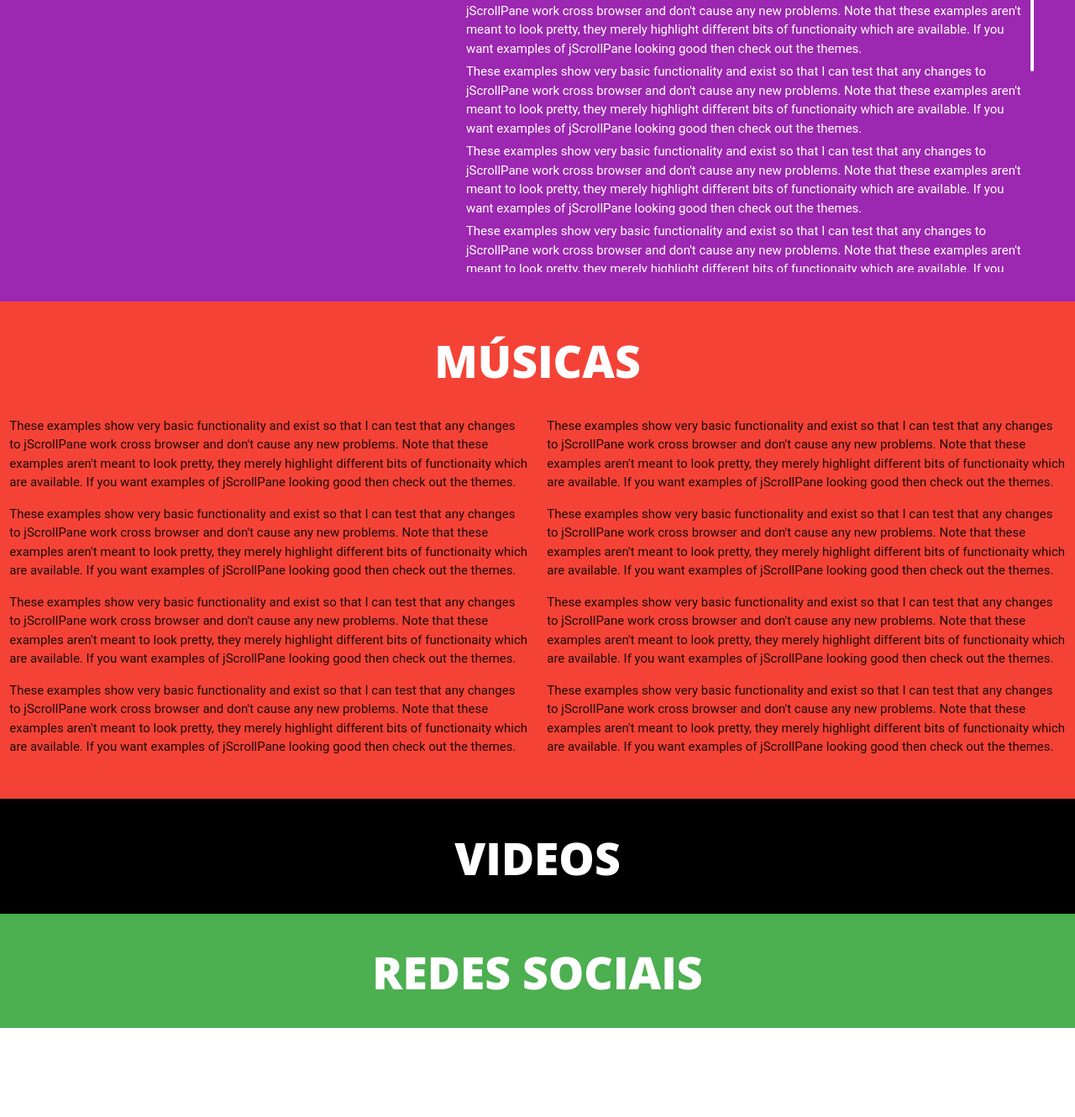
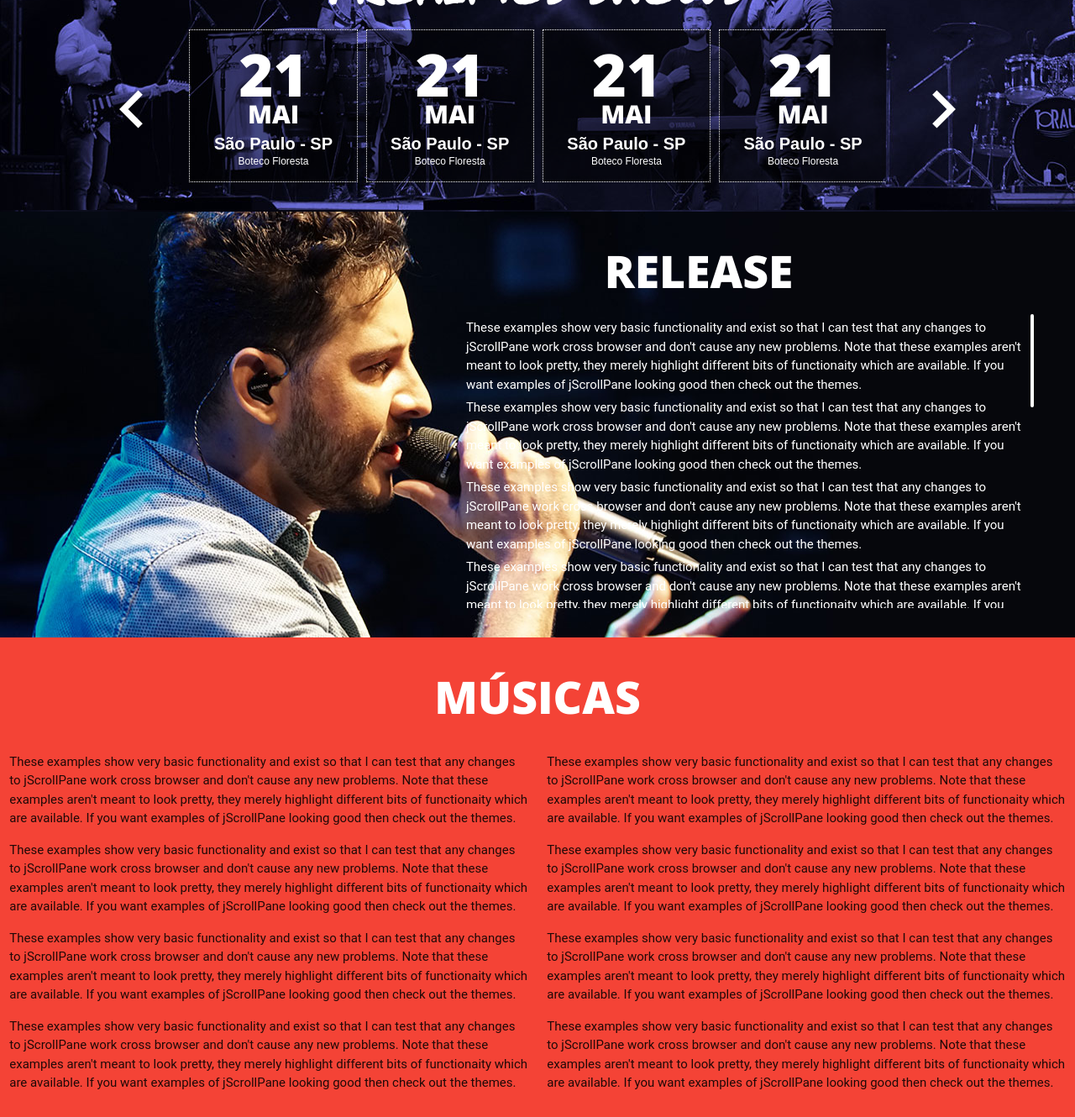
Before and after one commit to diogosilvasantana/weband, a PHP site: page / in a window 1280 px wide. Shown: the part 936-2266 px from the top of the page at 84% size. Run offline with PHP 8.4, Linux system fonts and the light colour scheme; some libraries are stand-ins or nearby versions; some web fonts are replaced.

Commit message:
Site Leandro Vieira

```diff
--- a/includes/css/custom.css
+++ b/includes/css/custom.css
@@ -6,9 +6,6 @@
 #home {
   height: 850px;
   margin-top: -65px; }
-
-.logomarca {
-  margin-top: 150px; }
 
 .parallax-container {
   height: 400px; }
@@ -51,6 +48,18 @@ h2 {
     width: 80%;
     margin-top: 16px; }
 
+.logomarca img {
+  margin-top: 90px;
+  margin-left: 25%; }
+
+.foto-topo img {
+  margin-right: 30%; }
+
+.youtube {
+  width: 100%;
+  margin-top: 2%;
+  margin-left: 20%; }
+
 .menu-background {
   background-color: transparent;
   transition: 0.3s; }
@@ -59,17 +68,19 @@ h2 {
   margin-top: 10px;
   transition: 0.3s; }
   .nav-wrapper ul li a span:hover {
-    border-bottom: solid 2px orange;
+    border-bottom: solid 2px #f6dd28;
     padding-bottom: 5px; }
   .nav-wrapper ul li a:hover {
     background: transparent;
     padding-bottom: -10px; }
 
 .menu-center {
-  margin-left: 24%; }
+  margin-left: 24%;
+  font-family: "Roboto", sans-serif; }
 
 #agenda {
-  margin-top: -400px; }
+  background-image: url("../../includes/img/agenda-bg.jpg");
+  text-align: center; }
 
 .agenda-titulo {
   font-family: 'Permanent Marker', cursive; }
@@ -104,6 +115,11 @@ h2 {
     font-size: 12px;
     margin-bottom: 15px; }
 
+#release {
+  background-image: url("../../includes/img/release-bg.jpg"); }
+  #release .title {
+    margin-left: 30%; }
+
 .scroll-pane {
   width: 100%;
   height: 350px;
--- a/index.php
+++ b/index.php
@@ -30,14 +30,13 @@
         <nav class="transparent z-depth-0">
           <div class="nav-wrapper menu-background">
             <div class="container">
-            <div class="brand-logo"><img src="includes/img/logo_header.png"></div>
+            <div class="brand-logo"><img src="includes/img/logo_menu.png"></div>
             <a href="#" data-activates="mobile-demo" class="button-collapse"><i class="material-icons">menu</i></a>
             <ul id="nav-mobile" class="menu-center hide-on-med-and-down">
               <li><a href="#home"><span>HOME</span></a></li>
                 <li><a href="#agenda"><span>AGENDA</span></a></li>
                 <li><a href="#release"><span>RELEASE</span></a></li>
                 <li><a href="#musicas"><span>MÚSICAS</span></a></li>
-                <li><a href="#videos"><span>VIDEOS</span></a></li>
                 <li><a href="#fotos"><span>FOTOS</span></a></li>
                 <li><a href="#redes_sociais"><span>REDES SOCIAIS</span></a></li>
               <li><a href="#contato"><span>CONTATO</span></a></li>
@@ -51,7 +50,6 @@
                 <li><a href="#agenda">AGENDA</a></li>
                 <li><a href="#release">RELEASE</a></li>
                 <li><a href="#musicas">MÚSICAS</a></li>
-                <li><a href="#videos">VIDEOS</a></li>
                 <li><a href="#fotos">FOTOS</a></li>
                 <li><a href="#redes_sociais">REDES SOCIAIS</a></li>
                 <li><a href="#contato">CONTATO</a></li>
@@ -69,14 +67,21 @@
     <section>
       <div id="home" class="section scrollspy parallax-container">
         <div class="parallax">
-          <img src="https://s2.glbimg.com/bZJZ7zlFD2vbCuvH2w80wwvimak=/0x0:1600x1067/1008x0/smart/filters:strip_icc()/i.s3.glbimg.com/v1/AUTH_59edd422c0c84a879bd37670ae4f538a/internal_photos/bs/2017/i/V/UJvHpyRByNf5DZ7Kyf1A/2.jpg">
+          <img src="includes/img/bg-top.jpg">
           </div>
 
           <div class="row">
             <div class="col s6 logomarca">
-              <h2>Sua Logo Aqui</h2>
+                <img src="includes/img/logo_header.png" align="center">
+                <div class="youtube">
+                    <iframe src="https://www.youtube.com/embed/Cd413EKTggQ?autoplay=1&showinfo=0&rel=0&iv_load_policy=3&fs=0&autohide=0&controls=0&disablekb=1" width="720" height="405" frameborder="0"></iframe>
+                </div>
             </div>
 
+              <div class="col s4 foto-topo">
+                  <img src="includes/img/foto-principal.png">
+              </div>
+<!--
             <div class="col s6">
               <ul class="social container">
                 <li><a href="#Facebook"><i class="fa fa-facebook fa-2x" aria-hidden="true"></i></a></li>
@@ -86,10 +91,9 @@
               </ul>
             </div>
           </div>
-
+-->
           </div>
       </div>
-
 
 
       <!-- AGENDA -->
@@ -124,9 +128,8 @@
       </div>
 
       <!-- RELEASE -->
-        <div id="release" class="section scrollspy purple">
+        <div id="release" class="section scrollspy">
           <h2 class="title">RELEASE</h2>
-
 
           <!-- RELASE DESKTOP -->
           <div class="row container hide-on-med-and-down">
@@ -241,12 +244,7 @@
             </div>
           </div>
 
-          <div id="videos" class="section scrollspy black">
-              <h2 class="title">VIDEOS</h2>
 
-              <div id="youtube" class="spidochetube"></div>
-
-          </div>
 
           <div class="instagram" style="margin: -15px 0;">
             <section class="section scrollspy black" id="fotos">
--- a/sass/components/_agenda.scss
+++ b/sass/components/_agenda.scss
@@ -1,5 +1,6 @@
 #agenda{
-  margin-top: -400px;
+  background-image: url("../../includes/img/agenda-bg.jpg");
+  text-align: center;
 }
 
 .agenda-titulo{
--- a/sass/components/_header.scss
+++ b/sass/components/_header.scss
@@ -9,10 +9,32 @@
   }
 }
 
+
+.logomarca{
+    img{
+      margin-top: 90px;
+      margin-left: 25%;
+    }
+}
+
+.foto-topo{
+  img{
+    margin-right: 30%;
+  }
+}
+
+.youtube {
+  width: 100%;
+  margin-top: 2%;
+  margin-left: 20%;
+}
+
 .menu-background{
   background-color: transparent;
   transition: 0.3s;
 }
+
+
 .nav-wrapper{
   margin-top: 10px;
   transition: 0.3s;
@@ -22,7 +44,7 @@
 
         span{
           &:hover{
-            border-bottom: solid 2px orange;
+            border-bottom: solid 2px #f6dd28;
             padding-bottom: 5px;
           }
         }
@@ -37,4 +59,5 @@
 }
 .menu-center{
   margin-left: 24%;
+  font-family: "Roboto", sans-serif;
 }
--- a/sass/components/_index.scss
+++ b/sass/components/_index.scss
@@ -7,9 +7,7 @@
   height: 850px;
   margin-top: -65px;
 }
-.logomarca{
-  margin-top: 150px;
-}
+
 .parallax-container{
   height: 400px;
 }
--- a/sass/components/_release.scss
+++ b/sass/components/_release.scss
@@ -1,3 +1,10 @@
+#release{
+  background-image: url("../../includes/img/release-bg.jpg");
+
+  .title{
+    margin-left: 30%;
+  }
+}
 .scroll-pane
 {
     width: 100%;
```
Also changed, not shown: includes/img/agenda-bg.jpg (added), includes/img/bg-top.jpg (added), includes/img/foto-principal.png (added), includes/img/logo_header.png, includes/img/logo_menu.png (added), includes/img/release-bg.jpg (added), 1 other file.
